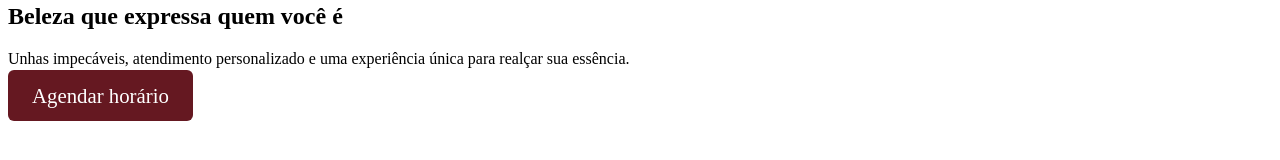
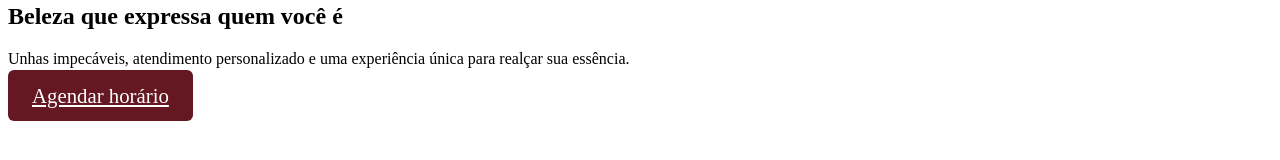
Before and after one commit to CarolinaInglethe/studio-inglethe-nails, a React (Vite) app: page / in a window 1280 px wide. Shown: the part 144-304 px from the top of the page. Built offline with nearby package versions, Linux system fonts and the light colour scheme; the HTML template or start-up script is replaced by a standard one.

Commit message:
feat: Button reutilizavel , passando props , classname com variantes

```diff
--- a/src/components/Button.css
+++ b/src/components/Button.css
@@ -1,4 +1,4 @@
-.cta-button {
+.cta-button--primary {
     background-color: #651821;
     border-radius: 6px;
     color: #FFFFFF;
--- a/src/components/Button.jsx
+++ b/src/components/Button.jsx
@@ -1,12 +1,12 @@
 import "./Button.css"
 
-function Button() {
+function Button({ variant }) {
     return (
       <a
         href="https://wa.me/5531987621333?text=Ol%C3%A1%2C+vim+pelo+site+Studio+Inglethe+Nails+e+gostaria+de+agendar+um+hor%C3%A1rio.+%F0%9F%92%85%F0%9F%8F%BB&utm_source=chatgpt.com"
         target="_blank"
         rel="noopener noreferrer"
-        className="cta-button"
+        className={`cta-button--${variant}` }
       >
          Agendar horário
       </a>
--- a/src/components/Header.jsx
+++ b/src/components/Header.jsx
@@ -79,7 +79,7 @@ function Header() {
             </li>
           </ul>
 
-          <Button/>
+          <Button variant="primary"/>
 
          </nav>
            )
--- a/src/pages/Home.jsx
+++ b/src/pages/Home.jsx
@@ -11,7 +11,7 @@ function Home(){
                 <h1>Beleza que expressa quem você é</h1>
                 <p>Unhas impecáveis, atendimento personalizado e uma experiência única para realçar sua essência.</p>
                 <div>
-                    <Button />
+                    <Button variant="primary"/>
                 </div>
             </section>
         </>
```
